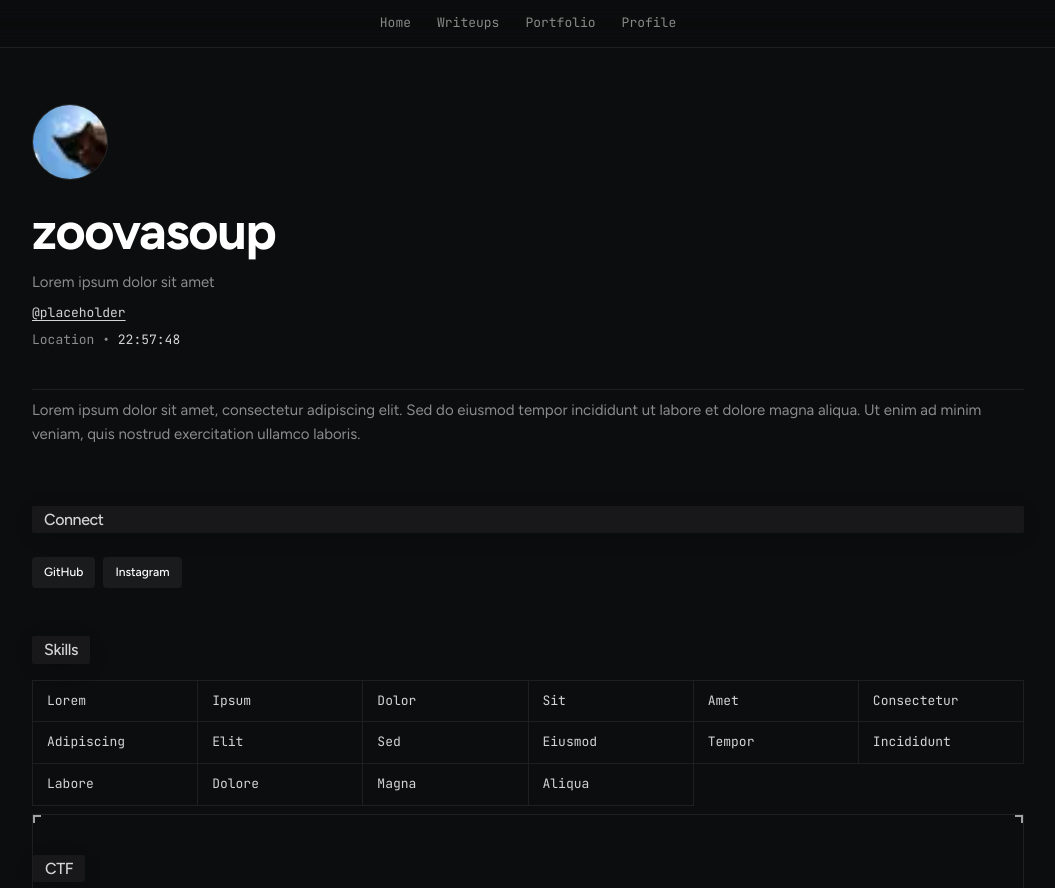
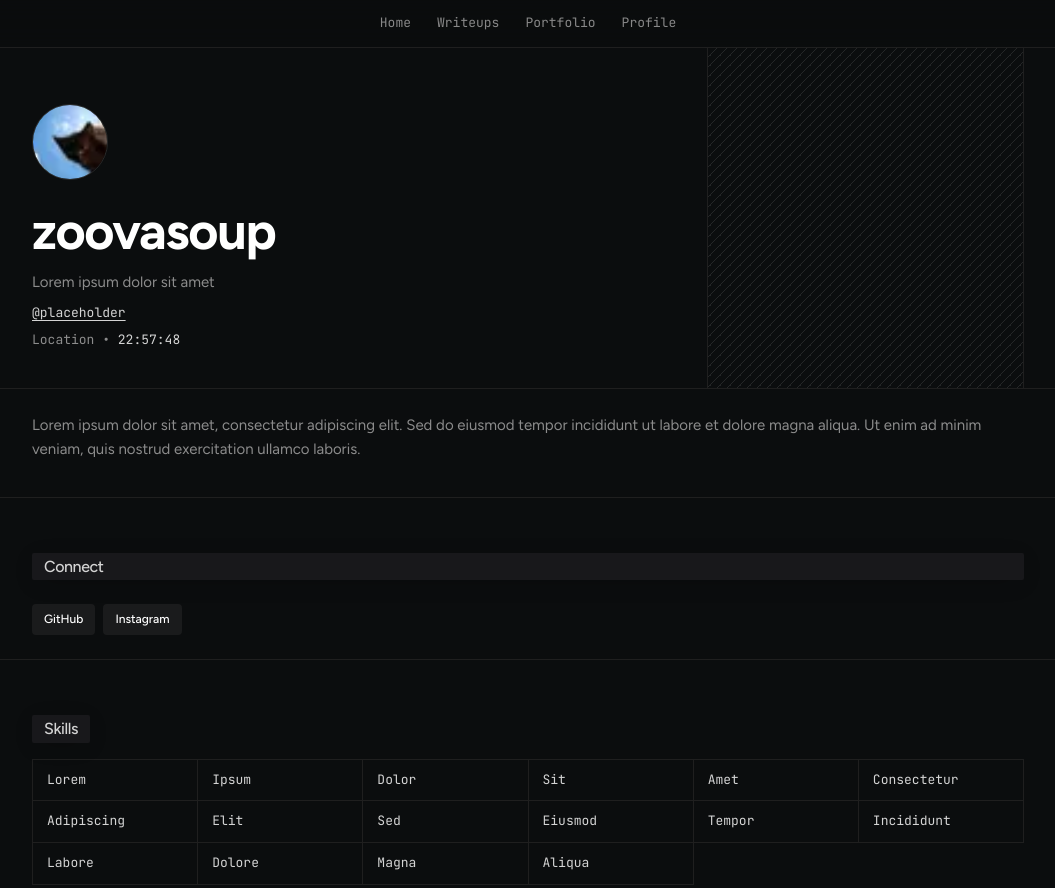
Before and after one commit to zoovasoup/webpro, a plain HTML site: page index.html in a window 1280 px wide. Shown: the top 888 px of the page, without its empty margins (112-1167 px from the left). Drawn offline with Linux system fonts and the light colour scheme.

Commit message:
style: add dot/stripe patterns and full-bleed hairline blocking

```diff
--- a/css/style.css
+++ b/css/style.css
@@ -16,6 +16,8 @@
   --muted-2: #888;
   --dim: #555;
   --hover: #ffffff05;
+  --pattern-fg: #ffffff1a;
+  --pattern-dim: #ffffff0d;
   --sans: 'Figtree', ui-sans-serif, system-ui, sans-serif;
   --mono: 'JetBrains Mono', ui-monospace, monospace;
   --maxw: 62rem;
@@ -116,8 +118,39 @@ section {
 }
 
 header {
+  position: relative;
   padding: 56px 0 32px;
-  border-bottom: 1px solid var(--line);
+}
+
+header::before {
+  content: '';
+  position: absolute;
+  top: 0;
+  bottom: 0;
+  right: 0;
+  width: 32%;
+  z-index: -1;
+  border-inline: 1px solid var(--line);
+  background: repeating-linear-gradient(315deg, var(--pattern-fg) 0, var(--pattern-fg) 1px, transparent 0, transparent 50%);
+  background-size: 10px 10px;
+  display: none;
+}
+
+header::after {
+  content: '';
+  position: absolute;
+  bottom: 0;
+  left: 50%;
+  transform: translateX(-50%);
+  width: 100vw;
+  height: 1px;
+  background: var(--line);
+}
+
+@media (min-width: 768px) {
+  header::before {
+    display: block;
+  }
 }
 
 header img {
@@ -160,7 +193,23 @@ header p a {
 }
 
 section {
-  padding: 8px 0;
+  position: relative;
+  padding: 24px 0;
+}
+
+section::before {
+  content: '';
+  position: absolute;
+  top: 0;
+  left: 50%;
+  transform: translateX(-50%);
+  width: 100vw;
+  height: 1px;
+  background: var(--line);
+}
+
+section:first-of-type::before {
+  display: none;
 }
 
 section > h2 {
@@ -188,7 +237,6 @@ section > h3 {
 section:has(> article) {
   position: relative;
   margin-bottom: 24px;
-  border: 1px solid var(--line);
   background:
     linear-gradient(var(--bracket), var(--bracket)) top left / 8px 2px,
     linear-gradient(var(--bracket), var(--bracket)) top left / 2px 8px,
```
